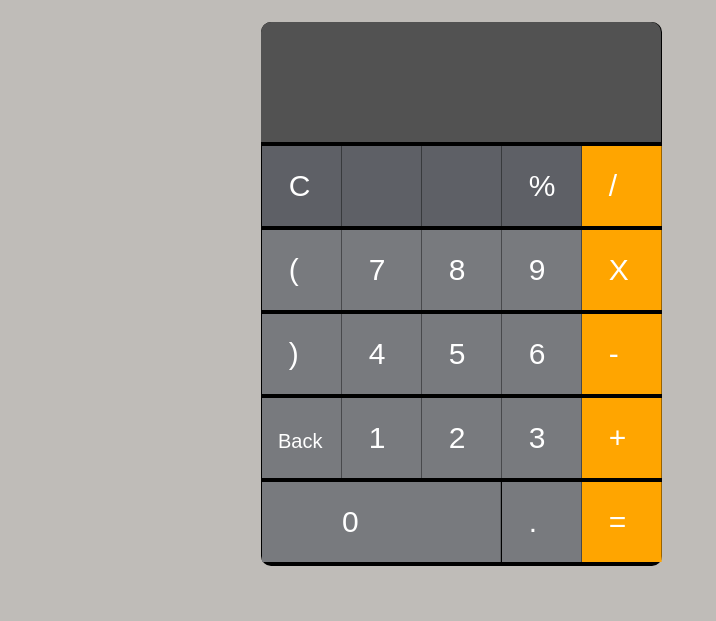
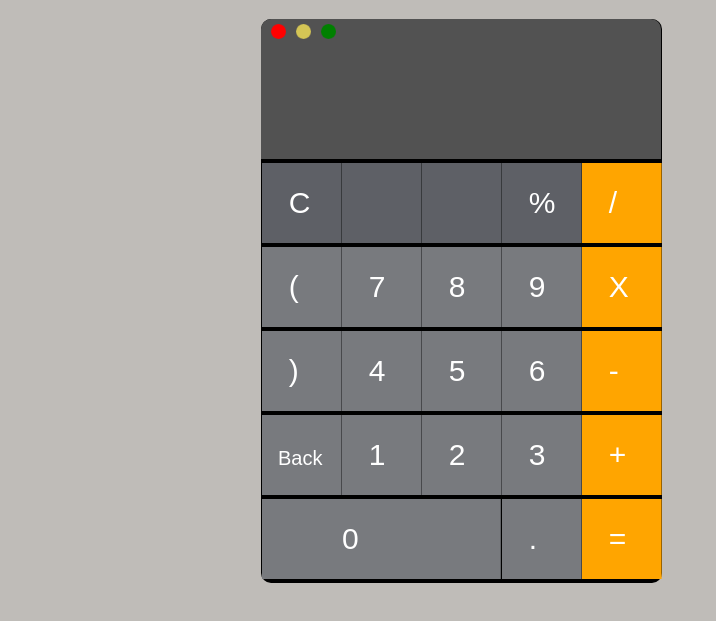
Before and after one commit to dumbresi/CalculatorSite, a website: page main.html in a window 1280 px wide. Shown: the part 61-682 px from the top of the page, without its empty margins (0-716 px from the left). Drawn offline with nearby package versions, Linux system fonts and the light colour scheme; files that its build step writes are made by us from their sources.

Commit message:
Added circular buttons

```diff
--- a/js/calc.js
+++ b/js/calc.js
@@ -255,6 +255,30 @@ function evaluatePostfix(tokens) {
     }
   }
 
+const btn_holder= document.querySelector(".buttons");
+
+for(let i=0;i<3;i++){
+    const canvas=document.createElement("canvas");
+    canvas.setAttribute("height",""+20);
+    canvas.setAttribute("width",""+20);
+    canvas.style.marginTop = "5px";
+    canvas.style.marginLeft = "10px";
+    btn_holder.appendChild(canvas);
+    const cvs= canvas.getContext("2d");
+    cvs.arc(10, 10, 10, 0, 2 * Math.PI, false);
+    if(i===0){
+        cvs.fillStyle = 'red';
+    }else if(i===1){
+        cvs.fillStyle = '#d4c555';
+    }else{
+        cvs.fillStyle = 'green';
+    }
+
+    cvs.fill();
+
+}
+
+
 
 // for(let i=0;i<5;i++){
 //     const a= new Button(10*i,10,40,40,'#9933CC');
--- a/main.html
+++ b/main.html
@@ -12,6 +12,8 @@
     </header>
     <div class="calculator">
     <div class="display">
+        <div class="buttons">
+        </div>
         <p id="screen"></p>
         <p id="answer"></p>
     </div>
--- a/scss/calc.scss
+++ b/scss/calc.scss
@@ -10,15 +10,21 @@ body{
         background-color: black;
         border-radius: 10px;
         width: 401px;
-        height: 544px;
+        height: 564px;
         position: relative;
         .display{
             background-color: rgb(82, 82, 82);
-            height: 120px;
+            height: 140px;
             margin-top: 0px;
             width: 400px;
             border-top-left-radius: 10px;
             border-top-right-radius: 10px;
+            .buttons{
+                height: 20px;
+                display: flex;
+                justify-content: start;
+                flex-direction: row;
+            }
             p{
                 padding-right: 20px;
                 text-align: end;
```
